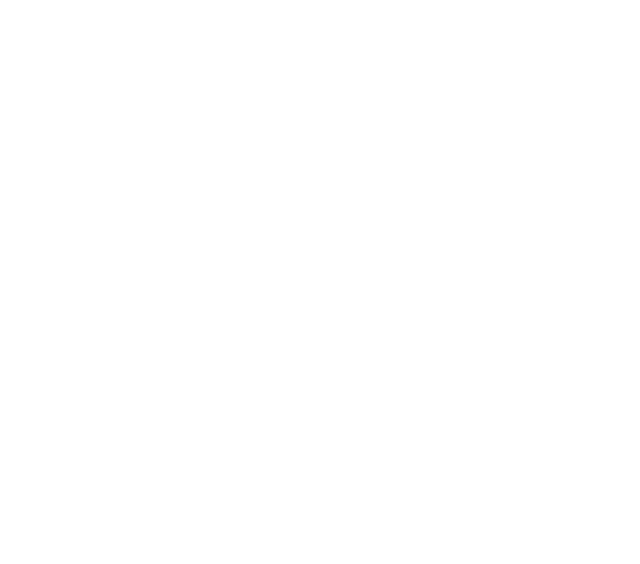
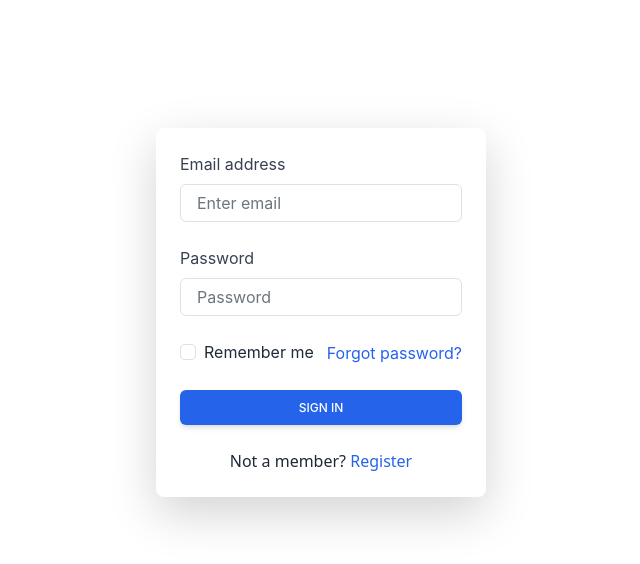
Before and after one commit to malcomowilla/meme-lord, a React (Create React App) app: page /signup in a window 1280 px wide. Before the commit this address had no page. Shown: the top 564 px of the page, without its empty margins (319-959 px from the left). Built offline with nearby package versions, Linux system fonts and the light colour scheme.

Commit message:
add signup and login form

```diff
--- a/src/App.js
+++ b/src/App.js
@@ -5,6 +5,7 @@
 import AddMeme from "./components/addmeme/AddMeme";
 import UpdateMemes from "./components/memes/UpdateMemes";
 import UpdatedMeme from "./components/updatedmemes/UpdatedMeme";
+import Signup from "./components/signup/Signup";
 
 function App() {
   return (
@@ -17,6 +18,7 @@
           <Route exact path="/add" element={<AddMeme/>}></Route>
           <Route exact path="/update" element={<UpdateMemes/>}></Route>
           <Route exact path="/updated" element={<UpdatedMeme />}></Route>
+          <Route exact path="/signup" element={<Signup />}></Route>
         </Routes>
     </div>
   );
--- a/src/components/home/Header.js
+++ b/src/components/home/Header.js
@@ -14,6 +14,7 @@
                         <NavLink to="/memes" exact className="inline h-4 rounded-lg m-2 p-2">Memes</NavLink>
                         <NavLink to="/add" exact className="inline h-4 rounded-lg m-2 p-2">Add Memes</NavLink>
                         <NavLink to="/update" exact className="inline h-4 rounded-lg m-2 p-2">Update Meme</NavLink>
+                        <NavLink to="/signup" exact className="inline h-4 rounded-lg m-2 p-2">Signup or Login</NavLink>
                     </ul>
                 </nav>
             </div>
--- /dev/null
+++ b/src/components/signup/Signup.js
@@ -0,0 +1,109 @@
+import React, { useState } from "react";
+
+function Register() {
+    return (
+        <>
+            <div className="block p-6 rounded-lg shadow-lg bg-white max-w-md mt-32">
+                <form>
+                    <div className="grid grid-cols-2 gap-4">
+                        <div class="form-group mb-6">
+                            <input type="text" className="form-control
+                                block w-full px-3 py-1.5 text-base font-normal text-gray-700 bg-white bg-clip-padding
+                                border border-solid border-gray-300
+                                rounded
+                                transition ease-in-out m-0 focus:text-gray-700 focus:bg-white focus:border-blue-600 focus:outline-none" id="exampleInput123"
+                                aria-describedby="emailHelp123" placeholder="First name"
+                            />
+
+                        </div>
+                        <div className="form-group mb-6">
+                            <input type="text" className="form-control block w-full px-3 py-1.5 text-base font-normal text-gray-700 bg-white bg-clip-padding
+                                border border-solid border-gray-300 rounded
+                                transition ease-in-out m-0 focus:text-gray-700 focus:bg-white focus:border-blue-600 focus:outline-none" id="exampleInput124" aria-describedby="emailHelp124" placeholder="Last name"
+                            />
+                        </div>
+                    </div>
+                    <div className="form-group mb-6">
+                        <input type="email" className="form-control block w-full px-3 py-1.5
+                            text-base font-normal text-gray-700 bg-white bg-clip-padding border border-solid border-gray-300 rounded
+                            transition ease-in-out m-0 focus:text-gray-700 focus:bg-white focus:border-blue-600 focus:outline-none" id="exampleInput125" placeholder="Email address"
+                        />
+                    </div>
+                    <div className="form-group mb-6">
+                        <input type="password" className="form-control block w-full px-3 py-1.5 text-base font-normal text-gray-700 bg-white bg-clip-padding
+                            border border-solid border-gray-300 rounded
+                            transition ease-in-out m-0 focus:text-gray-700 focus:bg-white focus:border-blue-600 focus:outline-none" id="exampleInput126" placeholder="Password"
+                        />
+                    </div>
+                    <div className="form-group form-check text-center mb-6">
+                        <input type="checkbox"
+                            className="form-check-input appearance-none h-4 w-4 border border-gray-300 rounded-sm bg-white checked:bg-blue-600 checked:border-blue-600 focus:outline-none transition duration-200 mt-1 align-top bg-no-repeat bg-center bg-contain mr-2 cursor-pointer"
+                            id="exampleCheck25" checked />
+                        <label className="form-check-label inline-block text-gray-800" for="exampleCheck25">Subscribe to our newsletter</label>
+                    </div>
+                    <button type="submit" className=" w-full px-6 py-2.5 bg-blue-600 text-white font-medium text-xs leading-tight uppercase rounded
+                        shadow-md hover:bg-blue-700 hover:shadow-lg focus:bg-blue-700 focus:shadow-lg focus:outline-none focus:ring-0 active:bg-blue-800 active:shadow-lg
+                        transition duration-150 ease-in-out">
+                        Sign up
+                    </button>
+                </form>
+            </div>
+        </>
+    );
+}
+
+function Login() {
+    return (
+        <>
+            <div className="block p-6 rounded-lg shadow-lg bg-white max-w-sm mt-32">
+                <form>
+                    <div className="form-group mb-6">
+                        <label for="exampleInputEmail2" className="form-label inline-block mb-2 text-gray-700">Email address</label>
+                        <input type="email" className="form-control
+                            block w-full px-3 py-1.5 text-base font-normal text-gray-700 bg-white bg-clip-padding border border-solid border-gray-300 rounded transition ease-in-out
+                            m-0 focus:text-gray-700 focus:bg-white focus:border-blue-600 focus:outline-none" id="exampleInputEmail2" aria-describedby="emailHelp" placeholder="Enter email"
+                        />
+                    </div>
+                    <div className="form-group mb-6">
+                        <label for="exampleInputPassword2" className="form-label inline-block mb-2 text-gray-700">Password</label>
+                        <input type="password" className="form-control block w-full px-3 py-1.5 text-base font-normal text-gray-700 bg-white bg-clip-padding border border-solid border-gray-300 rounded
+                            transition ease-in-out m-0 focus:text-gray-700 focus:bg-white focus:border-blue-600 focus:outline-none" id="exampleInputPassword2" placeholder="Password"
+                        />
+                    </div>
+                    <div className="flex justify-between items-center mb-6">
+                        <div className="form-group form-check">
+                            <input type="checkbox"
+                                className="form-check-input appearance-none h-4 w-4 border border-gray-300 rounded-sm bg-white checked:bg-blue-600 checked:border-blue-600 focus:outline-none transition duration-200 mt-1 align-top bg-no-repeat bg-center bg-contain float-left mr-2 cursor-pointer"
+                                id="exampleCheck2" />
+                            <label className="form-check-label inline-block text-gray-800" for="exampleCheck2">Remember me</label>
+                        </div>
+
+                        <a href="#!"
+                            className="text-blue-600 hover:text-blue-700 focus:text-blue-700 transition duration-200 ease-in-out">Forgot
+                            password?</a>
+                    </div>
+                    <button type="submit" className="w-full px-6 py-2.5 bg-blue-600 text-white font-medium text-xs leading-tight uppercase rounded
+                        shadow-md hover:bg-blue-700 hover:shadow-lg focus:bg-blue-700 focus:shadow-lg focus:outline-none focus:ring-0 active:bg-blue-800 active:shadow-lg
+                        transition duration-150 ease-in-out">
+                        Sign in
+                    </button>
+                    <p className="text-gray-800 mt-6 text-center font-sans">Not a member? <a href="#!"
+                        className="text-blue-600 hover:text-blue-700 focus:text-blue-700 transition duration-200 ease-in-out">Register</a>
+                    </p>
+                </form>
+            </div>
+        </>
+    );
+}
+
+function Signup() {
+    const [isMember, setMembership] = useState(true);
+    return (
+        <div className="flex justify-center content-center">
+            {/**Conditionally render the components based on user membership */}
+            {isMember ? <Login setMembership={setMembership} /> : <Register />}
+        </div>
+    );
+}
+
+export default Signup;
```
